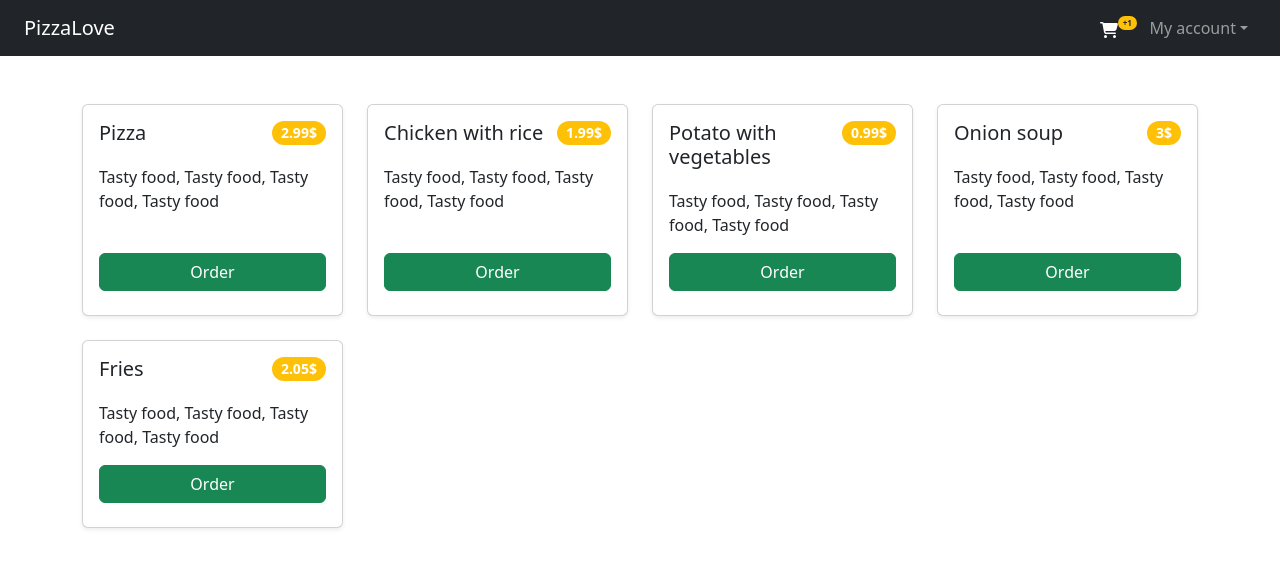
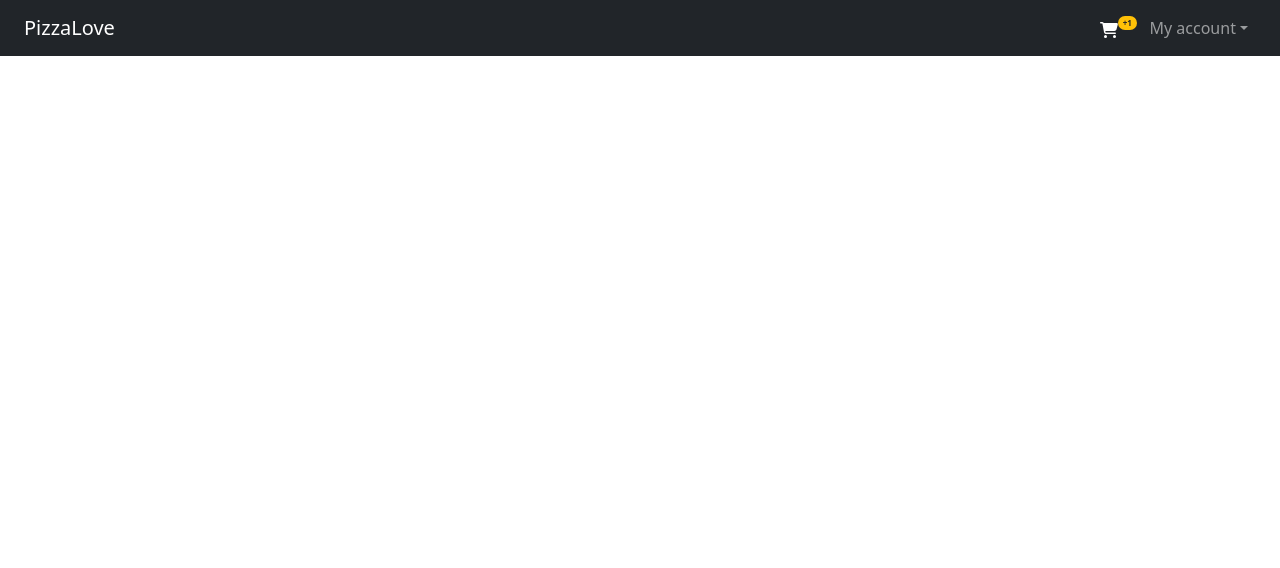
Before and after one commit to pkol92/bootstrap_project, a React (Create React App) app: page /my-card in a window 1280 px wide. Shown: the top 568 px of the page. Built offline with nearby package versions, Linux system fonts and the light colour scheme.

Commit message:
add router

```diff
--- a/package.json
+++ b/package.json
@@ -10,10 +10,14 @@
     "@types/node": "^16.7.13",
     "@types/react": "^18.0.0",
     "@types/react-dom": "^18.0.0",
+    "@types/react-router": "^5.1.20",
+    "@types/react-router-dom": "^5.3.3",
     "bootstrap": "^5.2.3",
     "react": "^18.2.0",
     "react-bootstrap": "^2.7.2",
     "react-dom": "^18.2.0",
+    "react-router": "^6.9.0",
+    "react-router-dom": "^6.9.0",
     "react-scripts": "5.0.1",
     "sass": "^1.58.3",
     "typescript": "^4.4.2",
--- a/src/App.tsx
+++ b/src/App.tsx
@@ -1,46 +1,19 @@
 /* eslint-disable @typescript-eslint/no-empty-function */
 /* eslint-disable react/react-in-jsx-scope */
 import './App.scss';
-import { FoodCard } from './components/Card';
+
 import 'bootstrap/dist/css/bootstrap.min.css';
-import { Col, Container, Row } from 'react-bootstrap';
-import { Confirmation } from './components/Confirmation';
-import { useState } from 'react';
-import { mockData } from './mocks/mockData';
+
 import { Menu } from './components/Menu';
-import { useAuthContext } from './context/authContext';
-import { Product } from './types';
+
+import { FoodPage } from './features/FoodPage';
+import Container from 'react-bootstrap/esm/Container';
 
 function App() {
-  const [toggle, setToggle] = useState(false);
-  const { addProduct } = useAuthContext();
-
-  const displayConfirmation = () => {
-    setToggle(true);
-
-    setTimeout(() => {
-      setToggle(false);
-    }, 2000);
-  };
-
-  const handleOrder = (item: Product) => {
-    displayConfirmation();
-    addProduct(item);
-  };
-
   return (
     <Container fluid className='g-0'>
       <Menu />
-      <Container className='mt-5'>
-        <Row className='d-flex align-content-center justify-content-xxl-center'>
-          {mockData.map((item) => (
-            <Col key={item.id} xs={12} md={6} lg={3} className='mb-4'>
-              <FoodCard item={item} setOrdered={() => handleOrder(item)} />
-            </Col>
-          ))}
-        </Row>
-        {toggle && <Confirmation toggle={setToggle} />}
-      </Container>
+      <FoodPage />
     </Container>
   );
 }
--- a/src/components/Menu.tsx
+++ b/src/components/Menu.tsx
@@ -1,5 +1,6 @@
 import React from 'react';
 import { Badge, Container, Nav, Navbar, NavDropdown } from 'react-bootstrap';
+import { Link } from 'react-router-dom';
 import { useAuthContext } from '../context/authContext';
 
 import { ReactComponent as CardShopping } from '../icons/cart-shopping.svg';
@@ -13,7 +14,7 @@ export const Menu = () => {
         <Navbar.Brand href='#home'>PizzaLove</Navbar.Brand>
 
         <Nav className='ms-auto pe-4'>
-          <div style={{ position: 'relative' }}>
+          <Link style={{ position: 'relative' }} to='/my-card'>
             <CardShopping width='18px' />
             {user && user?.products.length > 0 && (
               <Badge
@@ -24,7 +25,7 @@ export const Menu = () => {
                 +{user?.products.length}
               </Badge>
             )}
-          </div>
+          </Link>
         </Nav>
         <Navbar.Toggle aria-controls='responsive-navbar-dark-example' />
         <Navbar.Collapse
--- /dev/null
+++ b/src/features/FoodPage.tsx
@@ -0,0 +1,37 @@
+import React, { useState } from 'react';
+import { Container, Row, Col } from 'react-bootstrap';
+import { FoodCard } from '../components/Card';
+import { Confirmation } from '../components/Confirmation';
+import { useAuthContext } from '../context/authContext';
+import { mockData } from '../mocks/mockData';
+import { Product } from '../types';
+
+export const FoodPage = () => {
+  const [toggle, setToggle] = useState(false);
+  const { addProduct } = useAuthContext();
+
+  const displayConfirmation = () => {
+    setToggle(true);
+
+    setTimeout(() => {
+      setToggle(false);
+    }, 2000);
+  };
+
+  const handleOrder = (item: Product) => {
+    displayConfirmation();
+    addProduct(item);
+  };
+  return (
+    <Container className='mt-5'>
+      <Row className='d-flex align-content-center justify-content-xxl-center'>
+        {mockData.map((item) => (
+          <Col key={item.id} xs={12} md={6} lg={3} className='mb-4'>
+            <FoodCard item={item} setOrdered={() => handleOrder(item)} />
+          </Col>
+        ))}
+      </Row>
+      {toggle && <Confirmation toggle={setToggle} />}
+    </Container>
+  );
+};
--- /dev/null
+++ b/src/features/UserCardPage.tsx
@@ -0,0 +1,6 @@
+import React from 'react';
+import { Menu } from '../components/Menu';
+
+export const UserCardPage = () => {
+  return <Menu />;
+};
--- a/src/index.tsx
+++ b/src/index.tsx
@@ -5,14 +5,28 @@ import App from './App';
 import reportWebVitals from './reportWebVitals';
 import 'bootstrap/dist/css/bootstrap.css';
 import { AuthContextProvider } from './context/authContext';
+import { createBrowserRouter, RouterProvider } from 'react-router-dom';
+import { UserCardPage } from './features/UserCardPage';
 
 const root = ReactDOM.createRoot(
   document.getElementById('root') as HTMLElement
 );
+
+const router = createBrowserRouter([
+  {
+    path: '/',
+    element: <App />,
+  },
+  {
+    path: '/my-card',
+    element: <UserCardPage />,
+  },
+]);
+
 root.render(
   <React.StrictMode>
     <AuthContextProvider>
-      <App />
+      <RouterProvider router={router} />
     </AuthContextProvider>
   </React.StrictMode>
 );
```
Also changed, not shown: 1 other file (tests, documents, lock files or other folders).
